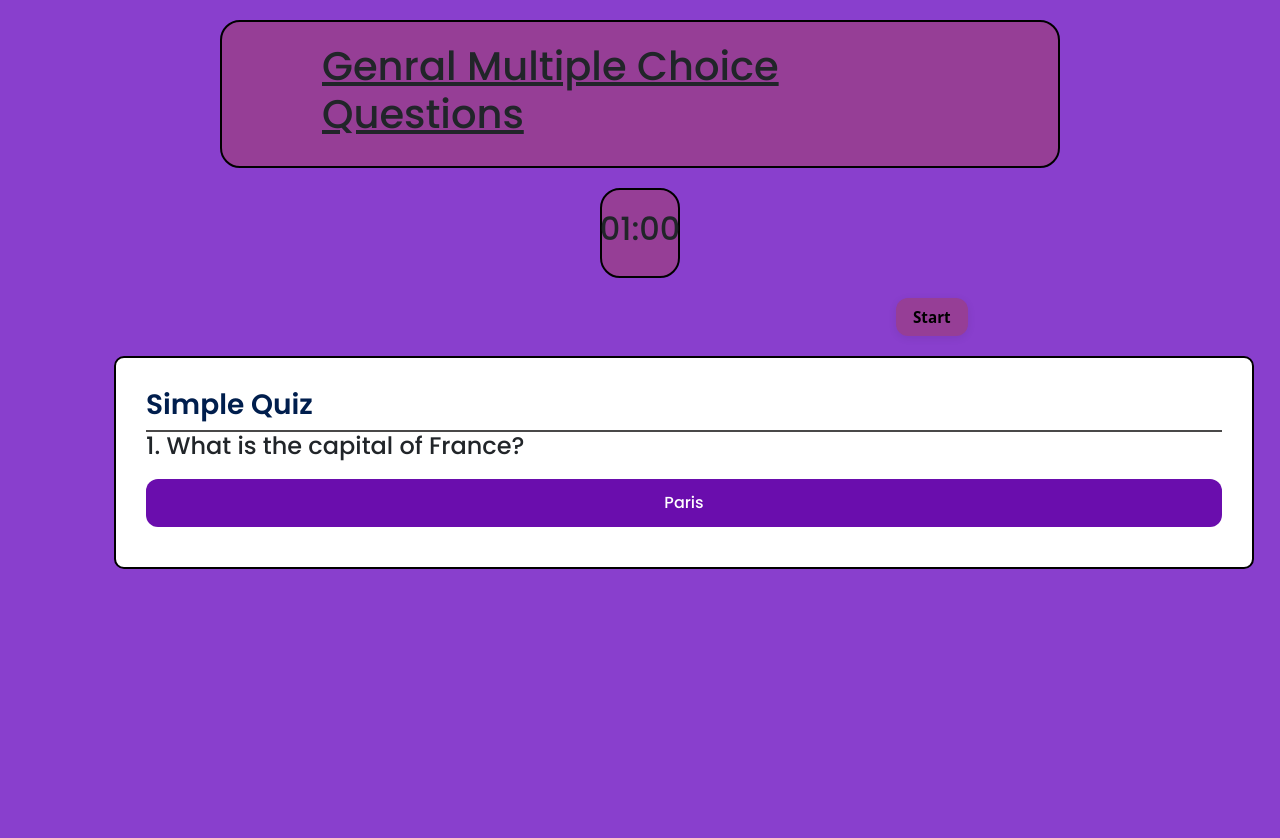
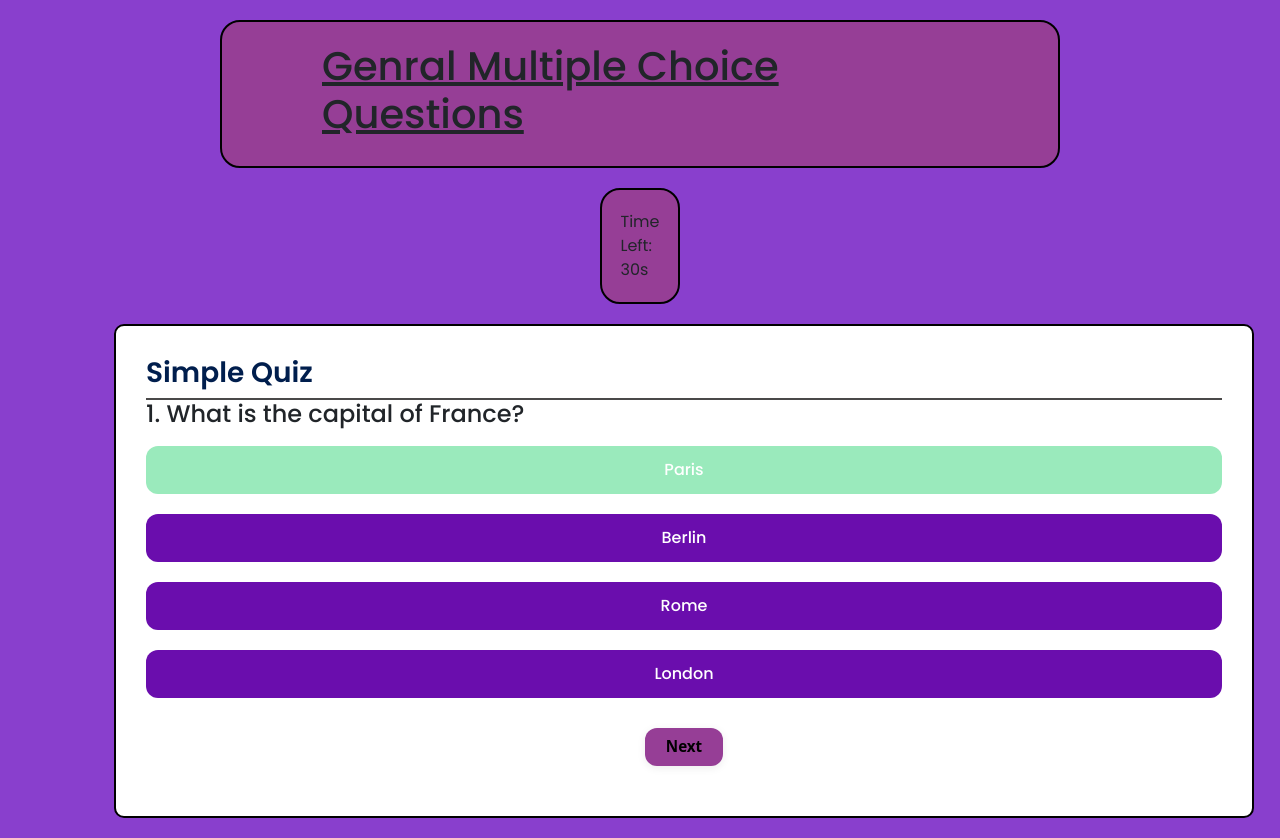
Before and after one commit to kabeermemon03/Quiz-Application, a plain HTML site: page static/index.html in a window 1280 px wide. Both pictures are taken after a click on the button "Paris". Before the commit the page ends 800 px from the top, so only its background shows below. Drawn offline with nearby package versions, Linux system fonts and the light colour scheme.

Commit message:
Second commit - Added Fized Script

```diff
--- a/static/index.html
+++ b/static/index.html
@@ -20,10 +20,7 @@
         <h1>Genral Multiple Choice Questions</h1>
     </div>
     <div class="timer" id="timer">
-        <h2>01:00</h2>
-    </div>
-    <div class="btn-upper">
-        <button id="startBtn" class="btn-purple">Start</button>
+        <div id="timer-1">Time Left: 30s</div>
     </div>
     <div class="container">
         <h3 class="container-h3">Simple Quiz</h3>
--- a/static/index.js
+++ b/static/index.js
@@ -20,10 +20,46 @@ const Questions = [
     {
         question: "What is the capital of Italy?",
         answer: [
-            { text: "Paris", correct: false },
-            { text: "Berlin", correct: false },
+            { text: "Venice", correct: false },
+            { text: "Milan", correct: false },
             { text: "Rome", correct: true },
-            { text: "London", correct: false },
+            { text: "Turin", correct: false },
+        ]
+    },
+    {
+        question: "Which Italian city is known as the birthplace of pizza?",
+        answer: [
+            { text: "Rome", correct: false },
+            { text: "Florence", correct: false },
+            { text: "Naples", correct: true },
+            { text: "Venice", correct: false },
+        ]
+    },
+    {
+        question: "Which city is known as the fashion capital of Italy?",
+        answer: [
+            { text: "Turin", correct: false },
+            { text: "Milan", correct: true },
+            { text: "Genoa", correct: false },
+            { text: "Palermo", correct: false },
+        ]
+    },
+    {
+        question: "Which Italian city has canals instead of roads?",
+        answer: [
+            { text: "Venice", correct: true },
+            { text: "Florence", correct: false },
+            { text: "Rome", correct: false },
+            { text: "Bologna", correct: false },
+        ]
+    },
+    {
+        question: "Which city is known for Romeo and Juliet?",
+        answer: [
+            { text: "Verona", correct: true },
+            { text: "Rome", correct: false },
+            { text: "Naples", correct: false },
+            { text: "Milan", correct: false },
         ]
     }
 ]
@@ -54,31 +90,65 @@ function ShowQuestion() {
         button.innerHTML = answer.text
         button.classList.add("mcq-btn")
         answerElement.appendChild(button)
-        if(answer.correct)
-        {
+        if (answer.correct) {
             button.dataset.correct = answer.correct;
         }
-        button.addEventListener("click", selectAnswer())
+        button.addEventListener("click", selectAnswer)
     });
 }
 
-function resetState(){
+function resetState() {
     nextBtn.style.display = 'none'
-    while(answerElement.firstChild)
-    {
+    while (answerElement.firstChild) {
         answerElement.removeChild(answerElement.firstChild)
     }
 }
 
-function selectAnswer(e){
+function selectAnswer(e) {
     const selectedButton = e.target
     const isCorrect = selectedButton.dataset.correct === "true";
-    if(isCorrect)
-    {
+    if (isCorrect) {
         selectedButton.classList.add("correct")
+        Score++
     }
-    else{
+    else {
         selectedButton.classList.add("incorrect")
     }
+    Array.from(answerElement.children).forEach(btn => {
+        if (btn.dataset.correct === "true") {
+            btn.classList.add("correct")
+        }
+        btn.disabled = true;
+    });
+    nextBtn.style.display = 'block'
 }
+
+nextBtn.addEventListener('click', () => {
+    if (currentQuestionIndex < Questions.length - 1) {
+        handleNextButton();
+    } else {
+        ShowScore();
+    }
+})
+
+
+function handleNextButton() {
+    currentQuestionIndex++
+    ShowQuestion()
+}
+
+function ShowScore() {
+    resetState()
+    questionElement.innerHTML = `You Scored ${Score} Out Of ${Questions.length}!`
+    nextBtn.innerHTML = 'Play Again'
+    nextBtn.style.display = 'block'
+    nextBtn.addEventListener('click', ()=>{
+        StartQuiz()
+    })
+}
+
+let timeLeft = 30
+let timerId;
+
+
 StartQuiz()
--- a/static/style.css
+++ b/static/style.css
@@ -46,15 +46,17 @@ body {
   flex-direction: column;
 }
 
-.container-h3{
+.container-h3 {
   font-weight: 600;
   font-weight: 25px;
   color: #001e4d;
 
 }
-.divider{
+
+.divider {
   border-top: 2px solid rgb(74, 73, 73);
 }
+
 .mcq-btn {
   display: block;
   width: 100%;
@@ -73,7 +75,7 @@ body {
 .mcq-btn:hover {
   background: #8e2de2;
   transform: scale(1.02);
-  box-shadow: 0 4px 12px rgba(0,0,0,0.3);
+  box-shadow: 0 4px 12px rgba(0, 0, 0, 0.3);
 }
 
 .mcq-btn:active {
@@ -87,18 +89,19 @@ body {
   font-weight: 600;
 }
 
-.question{
+.question {
   margin-top: 50px;
   padding: 20px;
 }
-:root{
+
+:root {
   --btn-purple: #963E96;
   --btn-purple-600: #7f3280;
   --btn-purple-700: #6f2b70;
   --btn-purple-50: #f6e9f8;
 }
 
-.btn-purple{
+.btn-purple {
   --bg: var(--btn-purple);
   --fg: #000000;
 
@@ -110,46 +113,66 @@ body {
   border-radius: .75rem;
   cursor: pointer;
   transition: background .15s ease, box-shadow .15s ease, transform .02s ease;
-  box-shadow: 0 2px 8px rgba(0,0,0,.08);
+  box-shadow: 0 2px 8px rgba(0, 0, 0, .08);
 }
 
-.btn-purple:hover{ background: var(--btn-purple-600); }
-.btn-purple:active{ background: var(--btn-purple-700); transform: translateY(1px); }
-.btn-purple:focus-visible{
+.btn-purple:hover {
+  background: var(--btn-purple-600);
+}
+
+.btn-purple:active {
+  background: var(--btn-purple-700);
+  transform: translateY(1px);
+}
+
+.btn-purple:focus-visible {
   outline: none;
-  box-shadow: 0 0 0 3px var(--btn-purple-50), 0 0 0 6px rgba(150,62,150,.35);
+  box-shadow: 0 0 0 3px var(--btn-purple-50), 0 0 0 6px rgba(150, 62, 150, .35);
 }
-.btn-purple:disabled{
+
+.btn-purple:disabled {
   opacity: .6;
   cursor: not-allowed;
 }
 
 /* outline variant */
-.btn-purple.outline{
+.btn-purple.outline {
   background: transparent;
   color: var(--btn-purple);
   border-color: var(--btn-purple);
 }
-.btn-purple.outline:hover{
+
+.btn-purple.outline:hover {
   background: var(--btn-purple-50);
 }
 
 /* subtle “ghost” variant */
-.btn-purple.ghost{
+.btn-purple.ghost {
   background: transparent;
   color: var(--btn-purple);
   border-color: transparent;
 }
-.btn-purple.ghost:hover{ background: var(--btn-purple-50); }
 
-.btn-upper{
+.btn-purple.ghost:hover {
+  background: var(--btn-purple-50);
+}
+
+.btn-upper {
   display: flex;
   margin-left: 70vw;
   gap: 20px;
 }
-.correct{
+
+.correct {
   background-color: #9aeabc;
 }
-.incorrect{
+
+.incorrect {
   background-color: #ff9393;
 }
+
+#nextBtn {
+  display: none;
+  margin: 20px auto;
+  padding: 10px 20px;
+}
```
Lines whose indentation alone changed are shown as unchanged.
